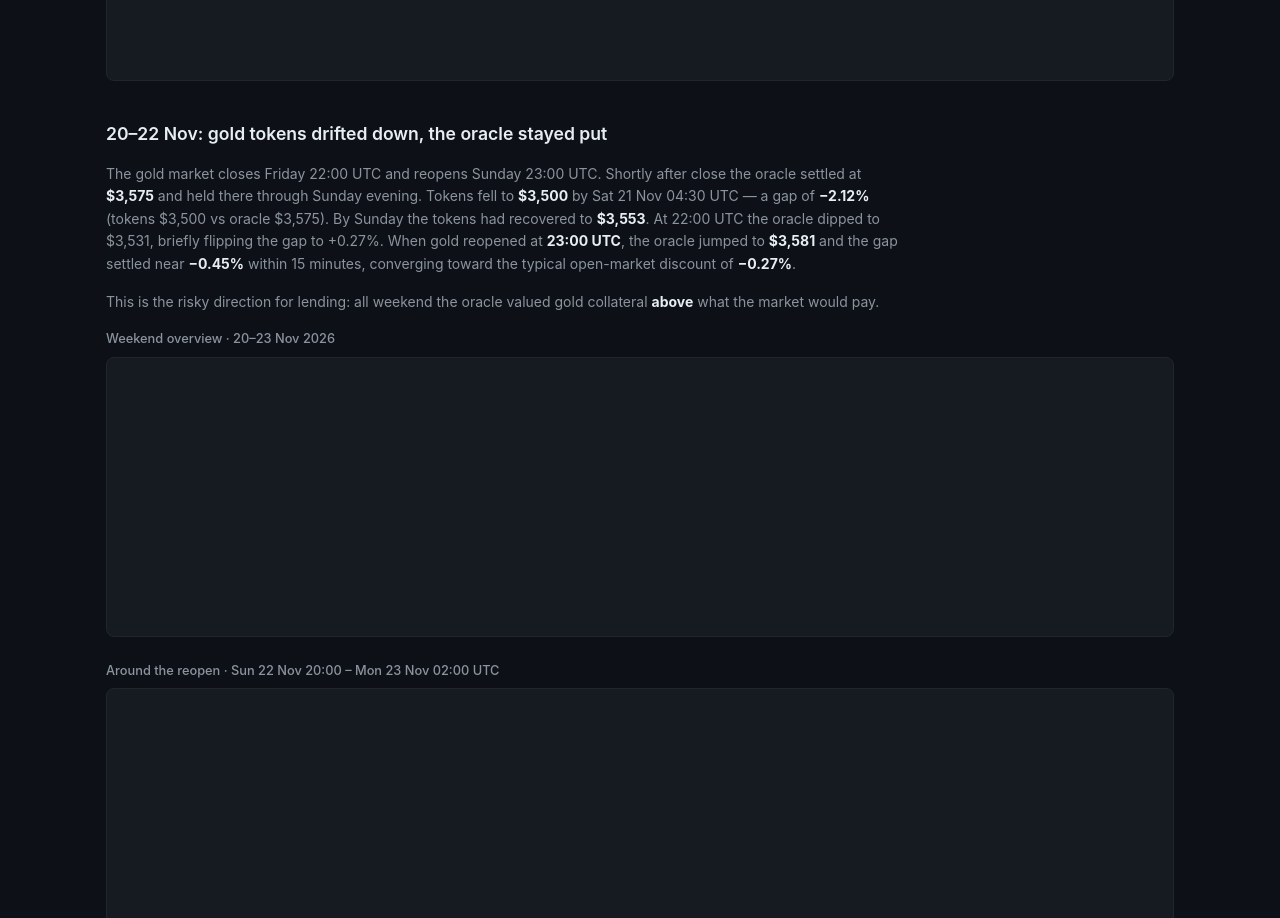
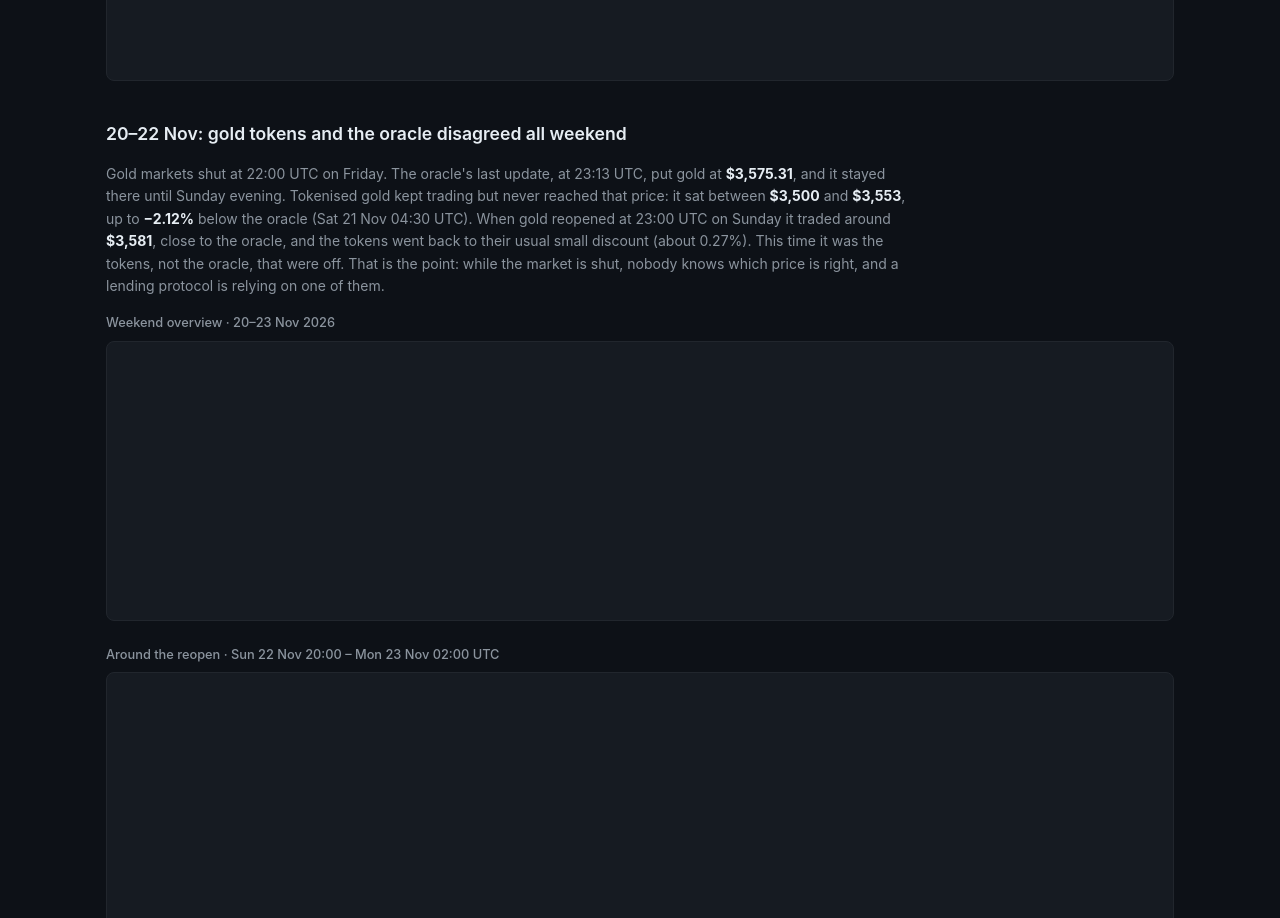
Before and after one commit to matsblocknode1957-oss/cmc-rwa-watch, a website: page dashboard/index.html in a window 1280 px wide. Shown: the part 1960-2878 px from the top of the page. Drawn offline with nearby package versions, Linux system fonts and the light colour scheme; no server answers.

Commit message:
Dashboard: accurate gold case study wording

```diff
--- a/dashboard/index.html
+++ b/dashboard/index.html
@@ -61,21 +61,13 @@
     </section>
 
     <section class="section casestudy-section">
-      <h2>20–22 Nov: gold tokens drifted down, the oracle stayed put</h2>
+      <h2>20–22 Nov: gold tokens and the oracle disagreed all weekend</h2>
       <p class="casestudy-text">
-        The gold market closes Friday 22:00 UTC and reopens Sunday 23:00 UTC.
-        Shortly after close the oracle settled at <strong>$3,575</strong> and held there through Sunday evening.
-        Tokens fell to <strong>$3,500</strong> by Sat 21 Nov 04:30 UTC — a gap of <strong>−2.12%</strong>
-        (tokens $3,500 vs oracle $3,575).
-        By Sunday the tokens had recovered to <strong>$3,553</strong>.
-        At 22:00 UTC the oracle dipped to $3,531, briefly flipping the gap to +0.27%.
-        When gold reopened at <strong>23:00 UTC</strong>, the oracle jumped to <strong>$3,581</strong>
-        and the gap settled near <strong>−0.45%</strong> within 15 minutes,
-        converging toward the typical open-market discount of <strong>−0.27%</strong>.
-      </p>
-      <p class="casestudy-text" style="margin-top:0.5rem">
-        This is the risky direction for lending: all weekend the oracle valued gold collateral
-        <strong>above</strong> what the market would pay.
+        Gold markets shut at 22:00 UTC on Friday. The oracle's last update, at 23:13 UTC, put gold at <strong>$3,575.31</strong>, and it stayed there until Sunday evening.
+        Tokenised gold kept trading but never reached that price: it sat between <strong>$3,500</strong> and <strong>$3,553</strong>, up to <strong>−2.12%</strong> below the oracle (Sat 21 Nov 04:30 UTC).
+        When gold reopened at 23:00 UTC on Sunday it traded around <strong>$3,581</strong>, close to the oracle, and the tokens went back to their usual small discount (about 0.27%).
+        This time it was the tokens, not the oracle, that were off.
+        That is the point: while the market is shut, nobody knows which price is right, and a lending protocol is relying on one of them.
       </p>
       <p class="chart-subtitle">Weekend overview · 20–23 Nov 2026</p>
       <div class="chart-wrap chart-wrap--cs">
```
